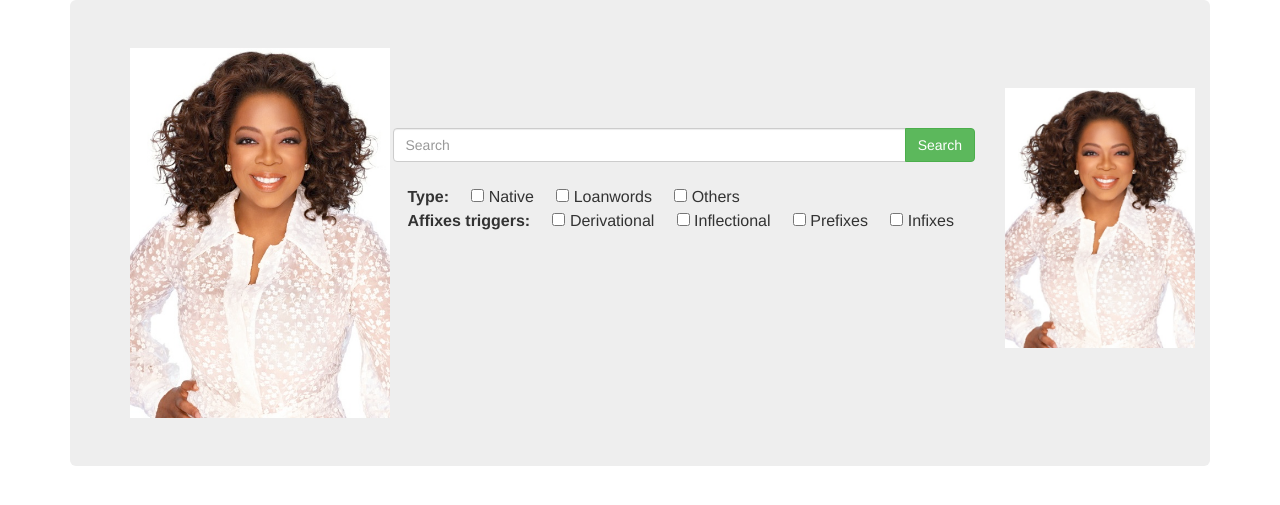
After one commit to CEYeYuan/Oprah-Website, a CodeIgniter app: the page made by application/views/result.html in a window 1280 px wide. The commit adds this page. Shown: the top 505 px of the page. Run offline with CodeIgniter, Linux system fonts and the light colour scheme; some libraries are stand-ins or nearby versions.

Commit message:
Added new css for positioning

```diff
--- /dev/null
+++ b/application/views/result.html
@@ -0,0 +1,64 @@
+<!DOCTYPE html>
+<html lang="en">
+<head>
+  <title>Bootstrap Example</title>
+  <meta charset="utf-8">
+  <meta name="viewport" content="width=device-width, initial-scale=1">
+  <link rel="stylesheet" href="http://maxcdn.bootstrapcdn.com/bootstrap/3.3.5/css/bootstrap.min.css">
+  <script src="https://ajax.googleapis.com/ajax/libs/jquery/1.11.3/jquery.min.js"></script>
+  <script src="http://maxcdn.bootstrapcdn.com/bootstrap/3.3.5/js/bootstrap.min.js"></script>
+</head>
+<body>
+
+<div class="container">
+  <div class="jumbotron">
+
+
+  <div class="row">
+    <div class="col-sm-3">
+      <img src="<?php echo base_url();?>assets/img/oprah.jpg" alt="oprah winfrey" width=260px height=370px />
+
+    </div>
+    <div class="col-sm-7">
+    <br/> <br/> <br/> <br/>
+     <div class="input-group ">
+
+
+
+							<input type="text" class="form-control " placeholder="Search"  id="searchInput"
+							name="content" >
+							<span class="input-group-btn col-lg-offset-4">
+								<button type="submit" class="btn btn-success">Search</button>
+							</span>
+
+						</div>
+
+						<div class="container">
+						<div style="font-size:12pt">
+
+							<br/>
+
+							<b>Type:  &nbsp &nbsp </b>
+							<input type="checkbox" name="type[]" value="Native"/> Native &nbsp &nbsp
+							<input type="checkbox" name="type[]" value="Loanwords"/> Loanwords &nbsp &nbsp
+							<input type="checkbox" name="type[]" value="Others"/> Others
+							<br/>
+							<b>Affixes  triggers: &nbsp &nbsp</b>
+							<input type="checkbox" name="affixes[]" value='dtrigger'/> Derivational  &nbsp &nbsp
+							<input type="checkbox" name="affixes[]" value='itrigger'/> Inflectional &nbsp &nbsp
+							<input type="checkbox" name="affixes[]" value='ptrigger'/> Prefixes &nbsp &nbsp
+							<input type="checkbox" name="affixes[]" value='infixes'/> Infixes
+						</div>
+
+						</div>
+    </div>
+    <div class="col-sm-2">
+      <img src="<?php echo base_url();?>assets/img/oprah.jpg" width=190px height=260px style="position:relative;top:40px" >
+
+    </div>
+  </div>
+</div>
+</div>
+
+</body>
+</html>
```
Also changed, not shown: application/views/search.php (+19 -44 lines).
